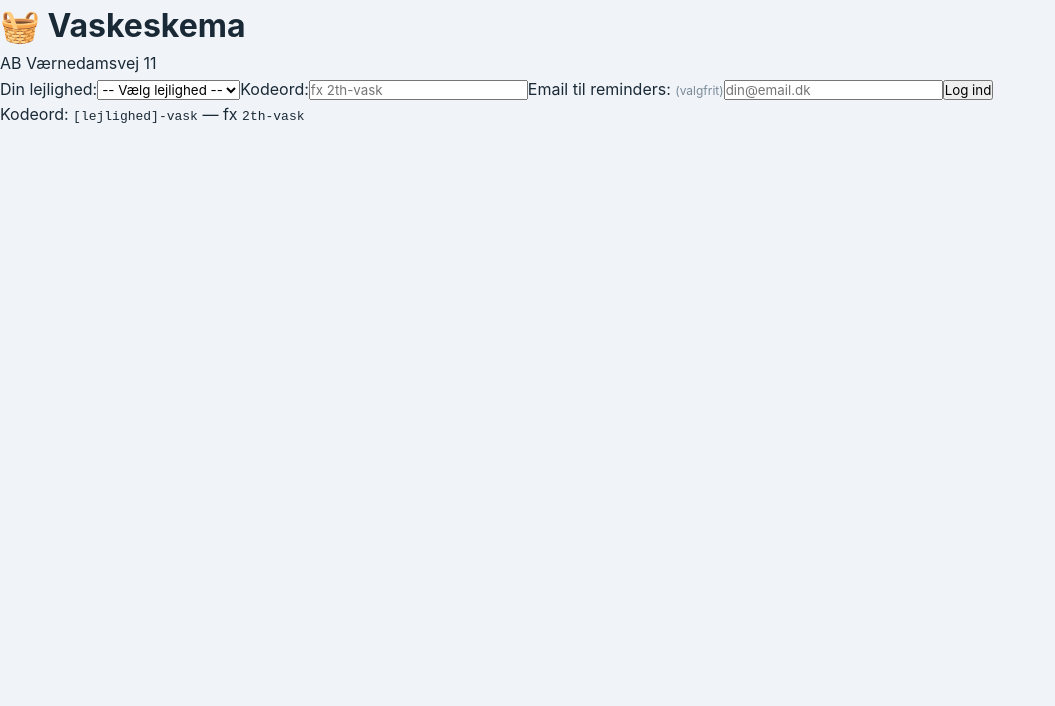
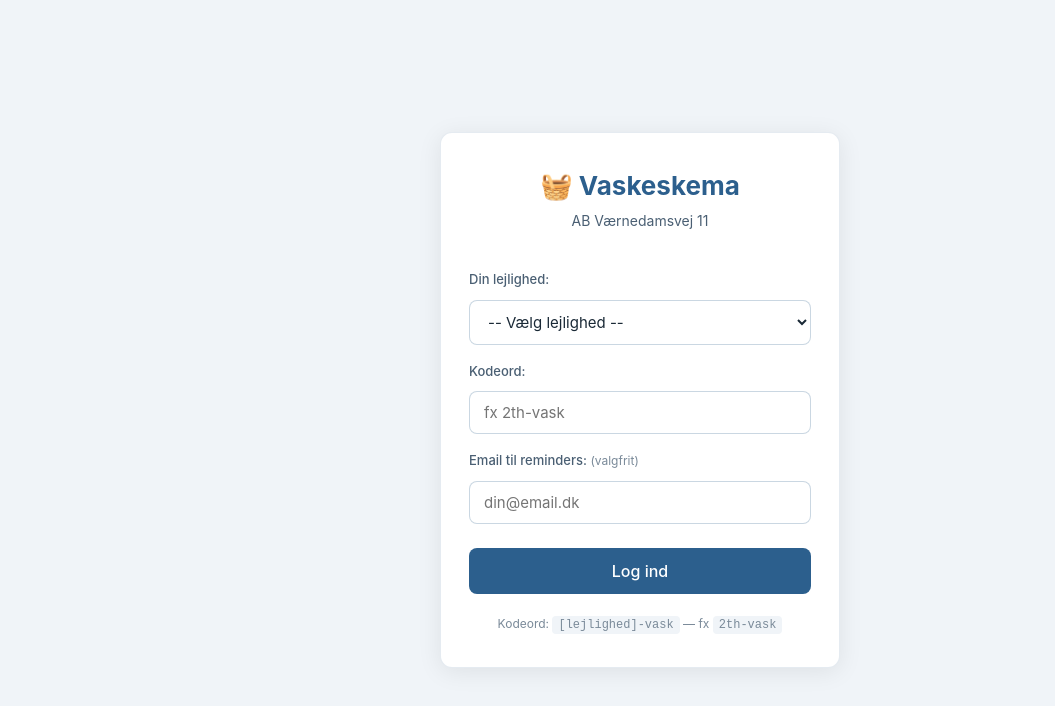
Before and after one commit to Kbgroennegaard/vaskeskema_vaernedamsvej, a Next.js app: page / in a window 1280 px wide. Shown: the top 706 px of the page, without its empty margins (0-1055 px from the left). Built offline with nearby package versions, Linux system fonts and the light colour scheme.

Commit message:
Update page.module.css

```diff
--- a/app/page.module.css
+++ b/app/page.module.css
@@ -1,3 +1,305 @@
+/* Login screen */
+.loginContainer {
+  min-height: 100vh;
+  display: flex;
+  align-items: center;
+  justify-content: center;
+  padding: 20px;
+}
+
+.loginBox {
+  background: var(--color-bg-primary);
+  border-radius: var(--border-radius-lg);
+  padding: 32px 28px;
+  width: 100%;
+  max-width: 400px;
+  box-shadow: 0 4px 24px rgba(0,0,0,0.08);
+  border: 1px solid var(--color-border-tertiary);
+}
+
+.loginTitle {
+  font-size: 26px;
+  color: var(--color-primary);
+  margin-bottom: 4px;
+  text-align: center;
+}
+
+.loginSubtitle {
+  font-size: 14px;
+  color: var(--color-text-secondary);
+  text-align: center;
+  margin-bottom: 24px;
+}
+
+.loginForm {
+  display: flex;
+  flex-direction: column;
+  gap: 4px;
+}
+
+.loginForm label {
+  font-size: 13px;
+  font-weight: 500;
+  color: var(--color-text-secondary);
+  margin-top: 12px;
+  margin-bottom: 6px;
+}
+
+.loginForm select,
+.loginForm input {
+  padding: 11px 14px;
+  border: 1.5px solid var(--color-border-secondary);
+  border-radius: 8px;
+  background: var(--color-bg-primary);
+  color: var(--color-text-primary);
+  font-size: 15px;
+}
+
+.loginForm select:focus,
+.loginForm input:focus {
+  outline: none;
+  border-color: var(--color-primary);
+}
+
+.loginForm button {
+  margin-top: 20px;
+  padding: 13px;
+  background: var(--color-primary);
+  color: white;
+  border: none;
+  border-radius: 8px;
+  font-size: 16px;
+  font-weight: 500;
+  cursor: pointer;
+  transition: background 0.2s;
+}
+
+.loginForm button:hover { background: var(--color-primary-dark); }
+.loginForm button:disabled { opacity: 0.6; cursor: default; }
+
+.loginError {
+  background: var(--color-bg-danger);
+  color: var(--color-text-danger);
+  padding: 10px 14px;
+  border-radius: 6px;
+  font-size: 13px;
+  margin-top: 14px;
+}
+
+.loginNote {
+  margin-top: 20px;
+  font-size: 12px;
+  color: var(--color-text-tertiary);
+  text-align: center;
+}
+
+.loginNote code {
+  background: var(--color-bg-secondary);
+  padding: 2px 6px;
+  border-radius: 4px;
+}
+
+.optional {
+  font-weight: 400;
+  color: var(--color-text-tertiary);
+  font-size: 12px;
+}
+
+/* Main app */
+.container {
+  max-width: 1000px;
+  margin: 0 auto;
+  padding: 20px 16px 60px;
+}
+
+.header {
+  display: flex;
+  flex-wrap: wrap;
+  justify-content: space-between;
+  align-items: flex-start;
+  gap: 16px;
+  margin-bottom: 20px;
+}
+
+.titleArea h1 {
+  font-size: 20px;
+  color: var(--color-primary);
+}
+
+.loggedInAs {
+  font-size: 13px;
+  color: var(--color-text-secondary);
+  margin-top: 4px;
+}
+
+.headerActions {
+  display: flex;
+  align-items: center;
+  gap: 8px;
+  flex-wrap: wrap;
+}
+
+.weekNav {
+  display: flex;
+  align-items: center;
+  gap: 8px;
+  background: var(--color-bg-primary);
+  border: 1px solid var(--color-border-secondary);
+  border-radius: 8px;
+  padding: 4px;
+}
+
+.weekNav button {
+  width: 28px;
+  height: 28px;
+  border: none;
+  background: transparent;
+  color: var(--color-primary);
+  font-size: 16px;
+  cursor: pointer;
+  border-radius: 6px;
+}
+
+.weekNav button:hover { background: var(--color-bg-secondary); }
+.weekNav button:disabled { opacity: 0.3; cursor: default; }
+
+.weekDisplay {
+  font-size: 14px;
+  font-weight: 500;
+  min-width: 64px;
+  text-align: center;
+}
+
+.logoutBtn {
+  padding: 8px 14px;
+  font-size: 14px;
+  border: 0.5px solid var(--color-border-secondary);
+  background: transparent;
+  border-radius: 6px;
+  cursor: pointer;
+  color: var(--color-text-secondary);
+}
+
+.logoutBtn:hover { background: var(--color-bg-secondary); }
+
+.controls {
+  display: flex;
+  flex-wrap: wrap;
+  justify-content: space-between;
+  align-items: center;
+  gap: 10px;
+  margin-bottom: 16px;
+}
+
+.statusMessage {
+  padding: 10px 16px;
+  border-radius: 8px;
+  font-size: 13px;
+  background: var(--color-bg-info);
+  color: var(--color-text-info);
+}
+
+.statusMessage.success { background: var(--color-bg-success); color: var(--color-text-success); }
+.statusMessage.error { background: var(--color-bg-danger); color: var(--color-text-danger); }
+.statusMessage.warning { background: var(--color-bg-warning); color: var(--color-text-warning); }
+
+.todayCount {
+  font-size: 13px;
+  color: var(--color-text-secondary);
+}
+
+.loading {
+  text-align: center;
+  padding: 60px 0;
+  color: var(--color-text-tertiary);
+}
+
+.gridWrapper {
+  overflow-x: auto;
+  border-radius: var(--border-radius-md);
+  border: 1px solid var(--color-border-tertiary);
+}
+
+.grid {
+  width: 100%;
+  border-collapse: collapse;
+  background: var(--color-bg-primary);
+  font-size: 13px;
+}
+
+.grid th, .grid td {
+  border: 1px solid var(--color-border-tertiary);
+  padding: 0;
+  text-align: center;
+}
+
+.grid thead th {
+  background: var(--color-bg-secondary);
+  color: var(--color-text-secondary);
+  font-weight: 600;
+  padding: 8px 4px;
+  font-size: 12px;
+}
+
+.timeHeader { min-width: 64px; }
+.timeCell {
+  font-size: 11px;
+  color: var(--color-text-tertiary);
+  white-space: nowrap;
+  padding: 0 6px;
+}
+
+.dateCell {
+  font-weight: 400;
+  color: var(--color-text-tertiary);
+  font-size: 11px;
+}
+
+.weekend { background: var(--color-bg-tertiary); }
+
+.slot {
+  height: 36px;
+  min-width: 56px;
+  display: flex;
+  align-items: center;
+  justify-content: center;
+  cursor: pointer;
+  font-size: 12px;
+  font-weight: 500;
+  transition: background 0.12s;
+}
+
+.slot.empty { background: var(--color-bg-primary); color: var(--color-text-tertiary); }
+.slot.empty:hover { background: var(--color-bg-secondary); }
+.slot.mine { background: var(--color-primary); color: white; }
+.slot.other { background: var(--color-bg-tertiary); color: var(--color-text-secondary); cursor: not-allowed; }
+.slot.past { background: var(--color-bg-past); color: var(--color-text-past); cursor: not-allowed; }
+
+.legend {
+  display: flex;
+  flex-wrap: wrap;
+  gap: 18px;
+  margin-top: 16px;
+  font-size: 12px;
+  color: var(--color-text-secondary);
+}
+
+.legendItem {
+  display: flex;
+  align-items: center;
+  gap: 6px;
+}
+
+.legendBox {
+  width: 14px;
+  height: 14px;
+  border-radius: 4px;
+  display: inline-block;
+}
+
+.legendBox.empty { background: var(--color-bg-primary); border: 1px solid var(--color-border-secondary); }
+.legendBox.mine { background: var(--color-primary); }
+.legendBox.other { background: var(--color-bg-tertiary); }
 
 /* Settings panel */
 .settingsBtn {
@@ -104,9 +406,3 @@
   font-size: 14px;
   color: var(--color-text-success);
 }
-
-.optional {
-  font-weight: 400;
-  color: var(--color-text-tertiary);
-  font-size: 12px;
-}
```
